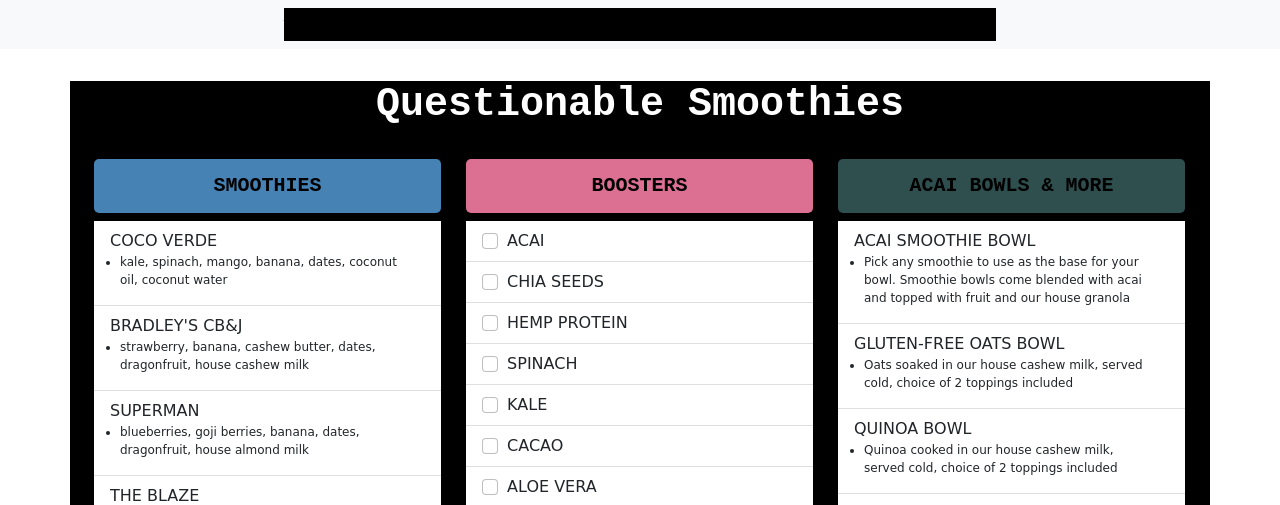
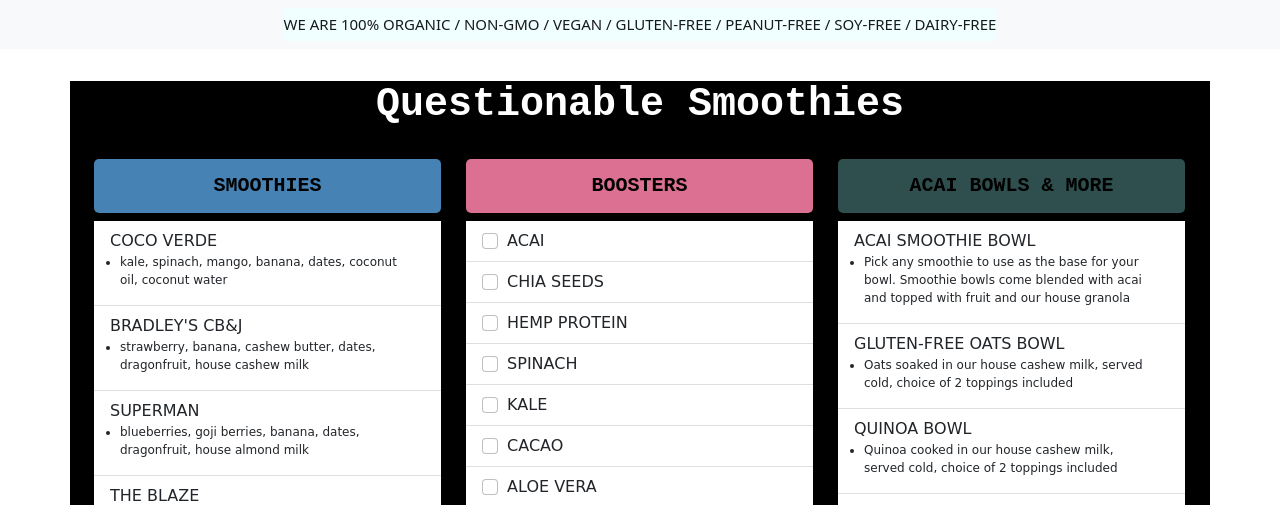
Before and after one commit to mjwv5/Website-Challenge, a plain HTML site: page Test.html in a window 1280 px wide. Shown: the top 505 px of the page. Drawn offline with nearby package versions, Linux system fonts and the light colour scheme.

Commit message:
Update Test.css

```diff
--- a/Test.css
+++ b/Test.css
@@ -11,8 +11,8 @@
     font-size: 15px;
     margin-right: auto;
     margin-left: auto;
-    background-color:black;
-    color:white
+    background-color:azure;
+
 
 
 }
```
